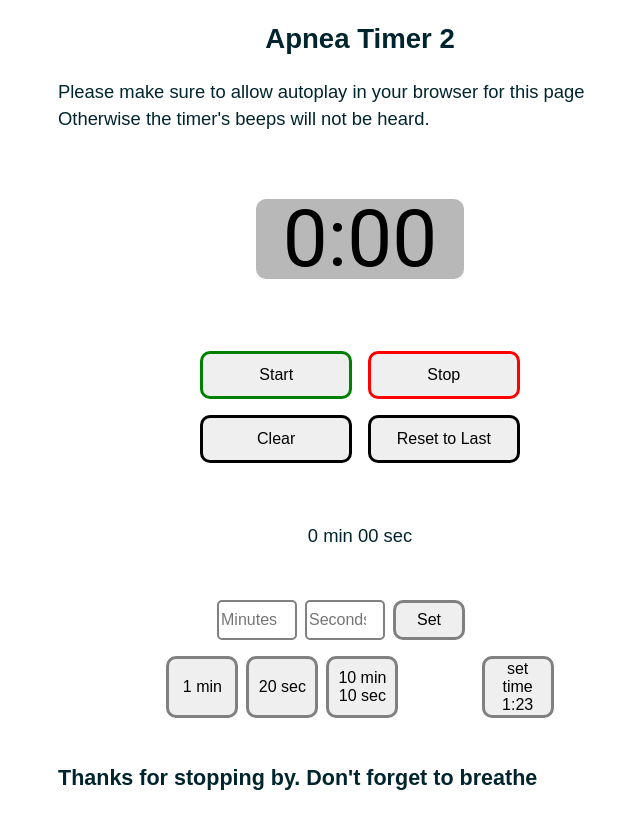
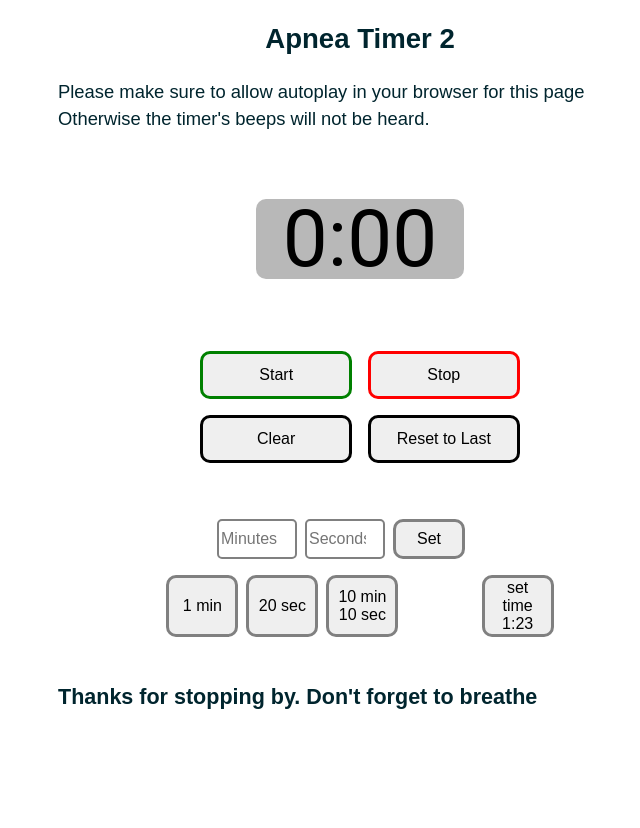
Before and after one commit to ccchrissss/apnea-timer-2, a React (Vite) app: page / in a window 1280 px wide. Shown: the top 828 px of the page, without its empty margins (280-920 px from the left). After the commit the page ends 800 px from the top, so only its background shows below. Built offline with nearby package versions, Linux system fonts and the light colour scheme.

Commit message:
feat: preset buttons now change the time of the Countdown Timer component. chore: delete code from first iteration of preset buttons feature.

```diff
--- a/src/components/InputsAndPresets.jsx
+++ b/src/components/InputsAndPresets.jsx
@@ -1,12 +1,10 @@
 import { StyledInputsAndPresets } from './styles/InputsAndPresets.styled'
-import { useState } from 'react'
+// import { useState } from 'react'
 
-const Inputs = ({ minutes, seconds }) => {
+const Inputs = () => {
 
   return (
     <>
-      <p>{minutes} min {seconds} sec</p>
-
       <div class="break"></div>
       <div class="inputs">
         <input id="minutes-input" type="number" placeholder="Minutes" />
@@ -36,14 +34,6 @@ const PresetTimes = ({ onSetPreset100, onSetPreset020, onSetPreset1010, onSetTim
 
   return (
     <div class="preset-btns-big-box">
-      <div id="mini-clock">
-        {/* <span id="mins">
-          {minutes}:
-        </span>
-        <span id="secs">
-          {seconds}
-        </span> */}
-      </div>
         <div class="preset-btns-sml-box">
             <button id="set-1-min" onClick={onSetPreset100}>1 min</button>
             <button id="set-20-sec" onClick={onSetPreset020}>20 sec</button>
@@ -59,12 +49,12 @@ const PresetTimes = ({ onSetPreset100, onSetPreset020, onSetPreset1010, onSetTim
   )
 }
 
-const InputsAndPresets = ({ handleOnSetTime123 }) => {
+const InputsAndPresets = ({ handleOnSetPreset100, handleOnSetPreset020, handleOnSetPreset1010, handleOnSetTime123 }) => {
 
-  const [presetSeconds, setPresetSeconds] = useState(0)
-  const [presetMinutes, setPresetMinutes] = useState(0)
-  const [minutes, setMinutes] = useState(0)
-  const [seconds, setSeconds] = useState((0).toLocaleString('en-US', {minimumIntegerDigits: 2, useGrouping: false}))
+  // const [presetSeconds, setPresetSeconds] = useState(0)
+  // const [presetMinutes, setPresetMinutes] = useState(0)
+  // const [minutes, setMinutes] = useState(0)
+  // const [seconds, setSeconds] = useState((0).toLocaleString('en-US', {minimumIntegerDigits: 2, useGrouping: false}))
 
 
   // const handleOnSetPreset = (mins, secs) => {
@@ -74,25 +64,11 @@ const InputsAndPresets = ({ handleOnSetTime123 }) => {
   //   )
   // }
 
-  // idk why but I'm unable to get this function to fire when I pass it in as the handler like so: <PresetTimes onSetPreset={() => handleOnSetPreset} />
-  const handleOnSetPreset100 = () => {
-    setMinutes(1);
-    setSeconds((0).toLocaleString('en-US', {minimumIntegerDigits: 2, useGrouping: false}))
-  }
-  const handleOnSetPreset020 = () => {
-    setMinutes(0);
-    setSeconds(20)
-  }
-  const handleOnSetPreset1010 = () => {
-    setMinutes(10);
-    setSeconds(10)
-  }
-
 
 
   return (
     <StyledInputsAndPresets>
-      <Inputs minutes={minutes} seconds={seconds} />
+      <Inputs />
       <PresetTimes
         onSetPreset100={handleOnSetPreset100}
         onSetPreset020={handleOnSetPreset020}
--- a/src/components/Timer.jsx
+++ b/src/components/Timer.jsx
@@ -8,14 +8,33 @@ function Timer() {
   const [seconds, setSeconds] = useState((0).toLocaleString('en-US', {minimumIntegerDigits: 2, useGrouping: false}))
 
 
+  const handleOnSetPreset100 = () => {
+    setMinutes(1);
+    setSeconds((0).toLocaleString('en-US', {minimumIntegerDigits: 2, useGrouping: false}))
+  }
+  const handleOnSetPreset020 = () => {
+    setMinutes(0);
+    setSeconds(20)
+  }
+  const handleOnSetPreset1010 = () => {
+    setMinutes(10);
+    setSeconds(10)
+  }
+
+  const handleOnSetTime123 = () => {
+    setMinutes(1)
+    setSeconds((23).toLocaleString('en-US', {minimumIntegerDigits: 2, useGrouping: false}))
+  }
+
   return (
     <>
       <Clock minutes={minutes} seconds={seconds} />
-      <InputsAndPresets handleOnSetTime123={ () => {
-          setMinutes(1)
-          setSeconds((23).toLocaleString('en-US', {minimumIntegerDigits: 2, useGrouping: false}))
-        }
-      }/>
+      <InputsAndPresets
+        handleOnSetPreset100={handleOnSetPreset100}
+        handleOnSetPreset020={handleOnSetPreset020}
+        handleOnSetPreset1010={handleOnSetPreset1010}
+        handleOnSetTime123={handleOnSetTime123}
+      />
     </>
 
   )
```
